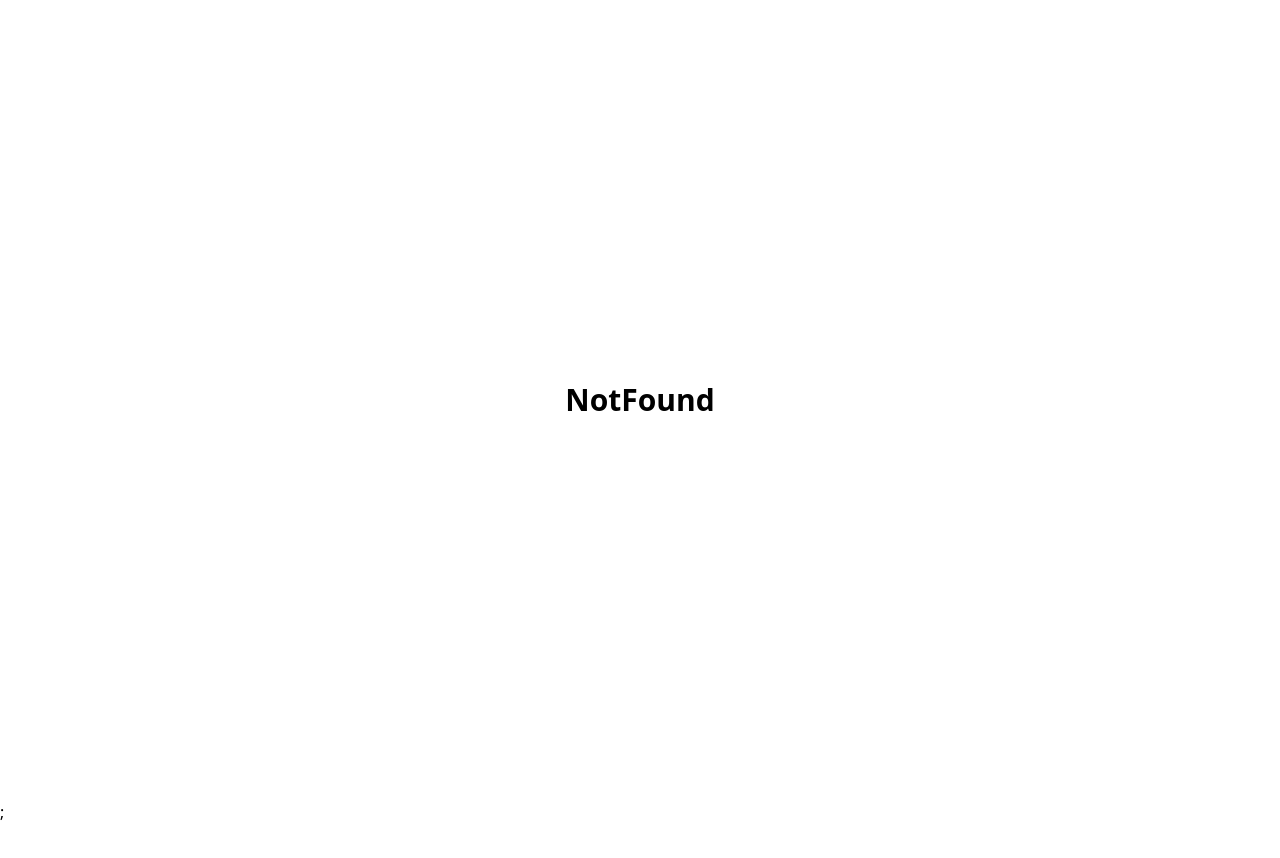
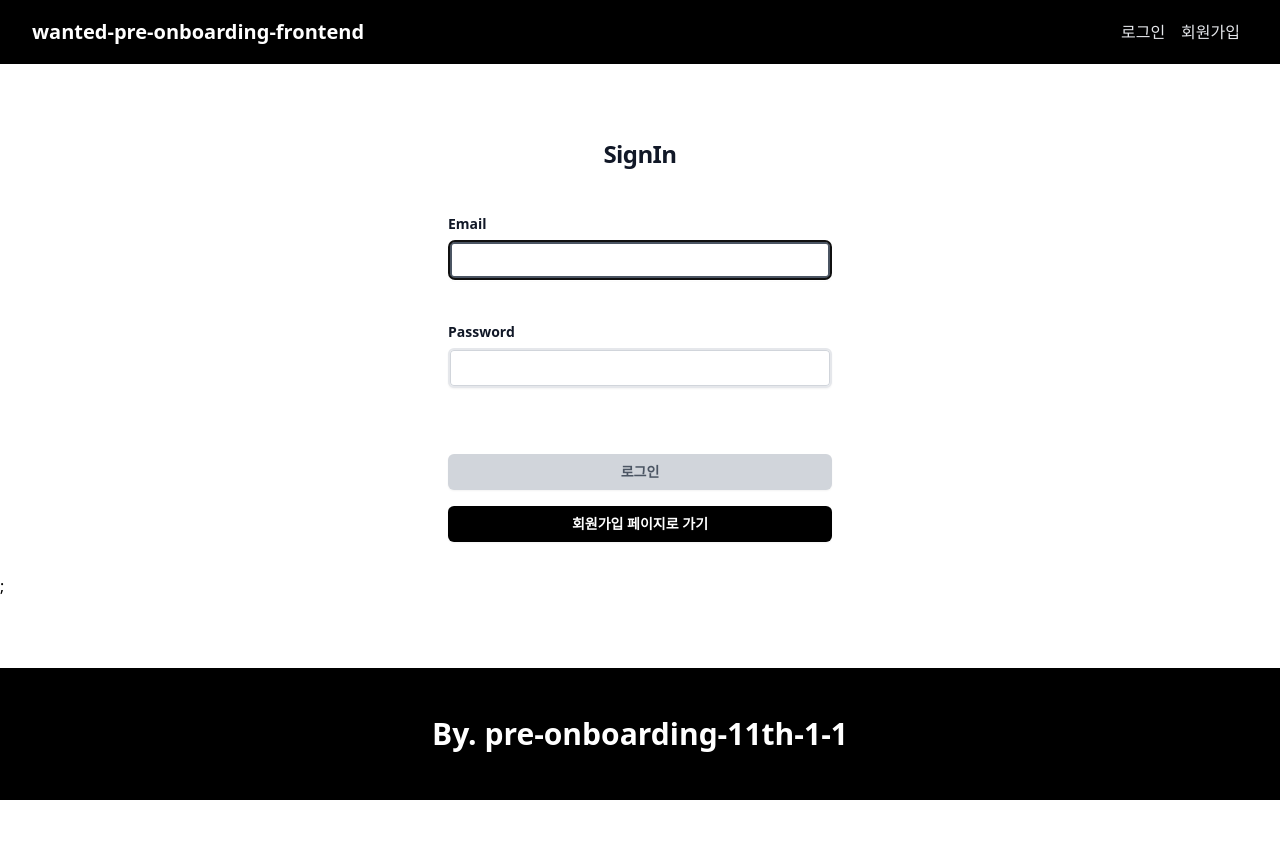
Before and after one commit to kjungit/pre-onboarding-11th-1-1, a React (Create React App) app: page /signin in a window 1280 px wide. Before the commit this address had no page. Shown: the top 858 px of the page. After the commit the page ends 800 px from the top, so only its background shows below. Built offline with nearby package versions, Linux system fonts and the light colour scheme.

Commit message:
Rename: 로그인, 회원가입 페이지 경로명 변경

```diff
--- a/src/components/common/Header.tsx
+++ b/src/components/common/Header.tsx
@@ -1,5 +1,6 @@
 import { Link, useNavigate } from 'react-router-dom';
 import { getAccessToken, removeAccessToken } from '../../utils/localStorage';
+import { PATH } from '../../utils/constants';
 
 function Header() {
   const isLogined = getAccessToken();
@@ -7,14 +8,14 @@ function Header() {
 
   const handleLogout = () => {
     removeAccessToken();
-    navigate('/login');
+    navigate(`/${PATH.signIn}`);
   };
 
   return (
     <header className='bg-black'>
       <div className='mx-auto max-w-7xl px-2 sm:px-6 lg:px-8'>
         <div className='relative flex h-16 items-center justify-between '>
-          <Link to='/todo'>
+          <Link to={`/${PATH.todo}`}>
             <h1 className='text-sm font-bold text-white sm:text-xl'>
               wanted-pre-onboarding-frontend
             </h1>
@@ -31,13 +32,13 @@ function Header() {
           ) : (
             <div className='flex text-sm sm:text-[16px] '>
               <Link
-                to='/login'
+                to={`/${PATH.signIn}`}
                 className='nline-flex items-center justify-center rounded-md p-2 text-gray-200 hover:bg-gray-500 hover:text-white focus:outline-none focus:ring-2 focus:ring-inset focus:ring-white'
               >
                 로그인
               </Link>
               <Link
-                to='/join'
+                to={`/${PATH.signUp}`}
                 className='nline-flex items-center justify-center rounded-md p-2 text-gray-200 hover:bg-gray-500 hover:text-white focus:outline-none focus:ring-2 focus:ring-inset focus:ring-white'
               >
                 회원가입
--- a/src/pages/JoinPage.tsx
+++ b/src/pages/JoinPage.tsx
@@ -5,6 +5,7 @@ import AuthInput from '../components/common/AuthInput';
 import { validateInput, isValidEmail } from '../utils/validation';
 import { AuthInputValue } from '../types/common';
 import { AuthAPI } from '../utils/api';
+import { PATH } from '../utils/constants';
 
 function JoinPage() {
   const [authInput, setAuthInput] = useState({ email: '', password: '' });
@@ -50,7 +51,7 @@ function JoinPage() {
 
     AuthAPI.signUp(authInput)
       .then(() => {
-        navigate('/login');
+        navigate(`/${PATH.signIn}`);
       })
       .catch((error) => {
         alert(error.response?.data.message);
@@ -85,7 +86,7 @@ function JoinPage() {
         </AuthForm>
         <div>
           <Link
-            to='/login'
+            to={`/${PATH.signIn}`}
             className='mt-4 flex w-full justify-center rounded-md bg-black px-3 py-1.5 text-sm font-semibold leading-6 text-white shadow-sm hover:bg-gray-700 focus-visible:outline focus-visible:outline-2 focus-visible:outline-offset-2 focus-visible:outline-gray-600'
           >
             로그인 페이지로 가기
--- a/src/pages/LoginPage.tsx
+++ b/src/pages/LoginPage.tsx
@@ -6,6 +6,7 @@ import { validateInput, isValidEmail } from '../utils/validation';
 import { AuthInputValue } from '../types/common';
 import { AuthAPI } from '../utils/api';
 import { setAccessToken } from '../utils/localStorage';
+import { PATH } from '../utils/constants';
 
 function LoginPage() {
   const [authInput, setAuthInput] = useState({ email: '', password: '' });
@@ -53,7 +54,7 @@ function LoginPage() {
     AuthAPI.signIn(authInput)
       .then(({ access_token }) => {
         setAccessToken(access_token);
-        navigate('/todo');
+        navigate(`/${PATH.todo}`);
       })
       .catch((error) => {
         alert(error.response?.data.message);
@@ -88,7 +89,7 @@ function LoginPage() {
         </AuthForm>
         <div>
           <Link
-            to='/join'
+            to={`/${PATH.signUp}`}
             className='mt-4 flex w-full justify-center rounded-md bg-black px-3 py-1.5 text-sm font-semibold leading-6 text-white shadow-sm hover:bg-gray-700 focus-visible:outline focus-visible:outline-2 focus-visible:outline-offset-2 focus-visible:outline-indigo-600'
           >
             회원가입 페이지로 가기
--- a/src/routers/redirect.ts
+++ b/src/routers/redirect.ts
@@ -1,13 +1,14 @@
 import { redirect } from 'react-router-dom';
 import { getAccessToken } from '../utils/localStorage';
+import { PATH } from '../utils/constants';
 
 export const redirectPage = () => {
   const token = getAccessToken();
 
   if (token === null) {
-    return redirect('/login');
+    return redirect(`/${PATH.signIn}`);
   } else {
-    return redirect('/todo');
+    return redirect(`/${PATH.todo}`);
   }
 };
 
@@ -15,7 +16,7 @@ export const redirectLogin = () => {
   const token = getAccessToken();
 
   if (token === null) {
-    return redirect('/login');
+    return redirect(`/${PATH.signIn}`);
   }
 
   return null;
@@ -25,7 +26,7 @@ export const redirectTodo = () => {
   const token = getAccessToken();
 
   if (token) {
-    return redirect('/todo');
+    return redirect(`/${PATH.todo}`);
   }
 
   return null;
--- /dev/null
+++ b/src/utils/constants.ts
@@ -0,0 +1,5 @@
+export const PATH = {
+  signUp: 'signup',
+  signIn: 'signin',
+  todo: 'todo',
+} as const;
```
Also changed, not shown: src/routers/Router.tsx (+5 -4 lines).
